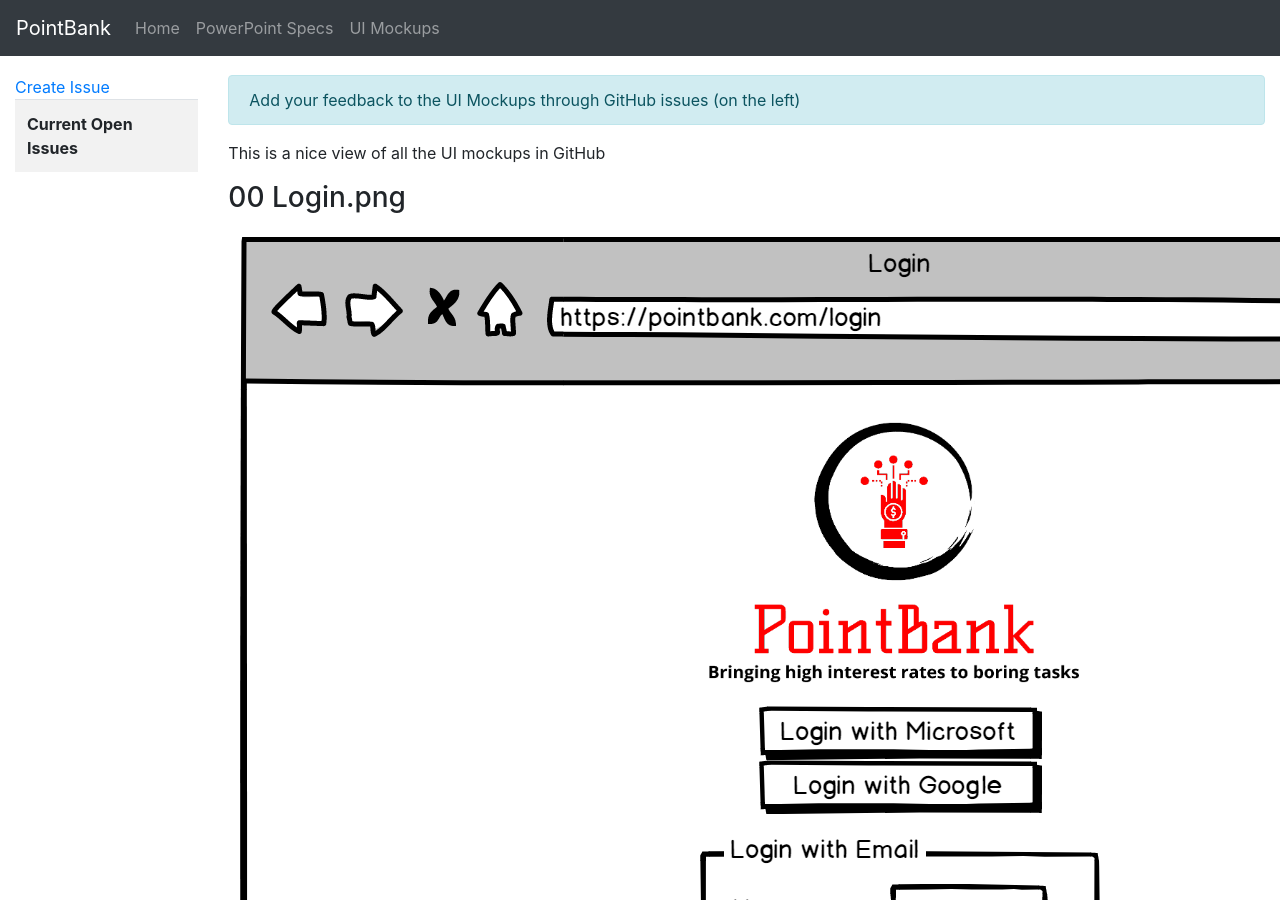
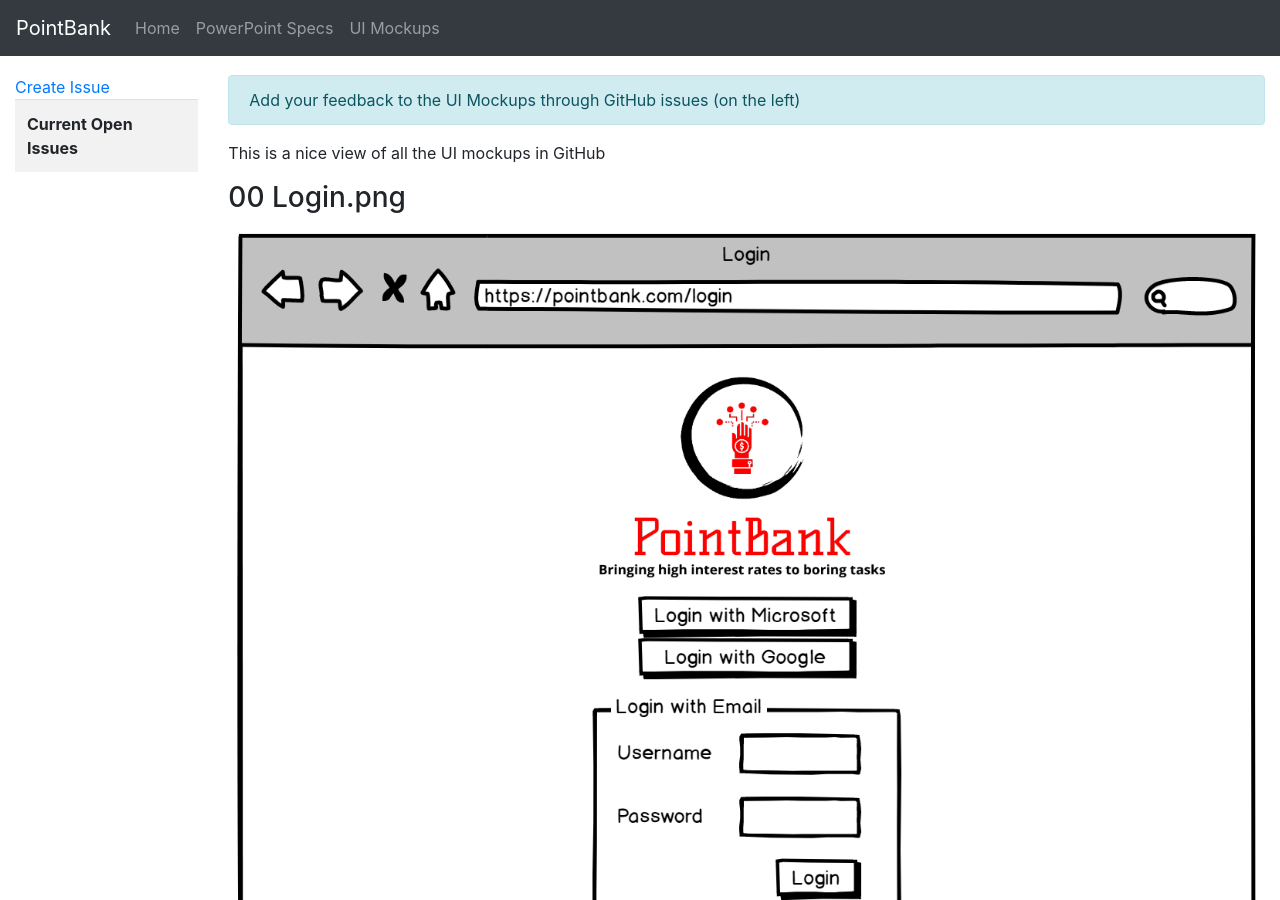
Before and after one commit to SSWConsulting/PointBank, a Jekyll site: the page built from docs/ui_mockups.md, in a window 1280 px wide and 900 px high. Built offline with Jekyll 4.4.1, drawn with Linux system fonts in a browser that asks for light colours; our own code applies the rules of GitHub Pages for plain Markdown files.

Commit message:
made images responsive width

```diff
--- a/docs/ui_mockups.md
+++ b/docs/ui_mockups.md
@@ -5,8 +5,12 @@ This is a nice view of all the UI mockups in GitHub
 
 {% assign screen_designs = site.static_files | where: "screen_design", true %}
 {% for mockup in screen_designs %}
-  <h3>{{ mockup.name }}</h3>
-  <a href="{{ site.github.repository_url }}{{ site.github_source_root }}{{ mockup.path | attr_encode }}">
-    <img src="/PointBank/{{ mockup.path }}">
-  </a>
+  <div class="row">
+    <div class="col">
+      <h3>{{ mockup.name }}</h3>
+      <a href="{{ site.github.repository_url }}{{ site.github_source_root }}{{ mockup.path | attr_encode }}">
+        <img class="img-fluid" src="/PointBank/{{ mockup.path }}">
+      </a>
+    </div>
+  </div>
 {% endfor %}
```
